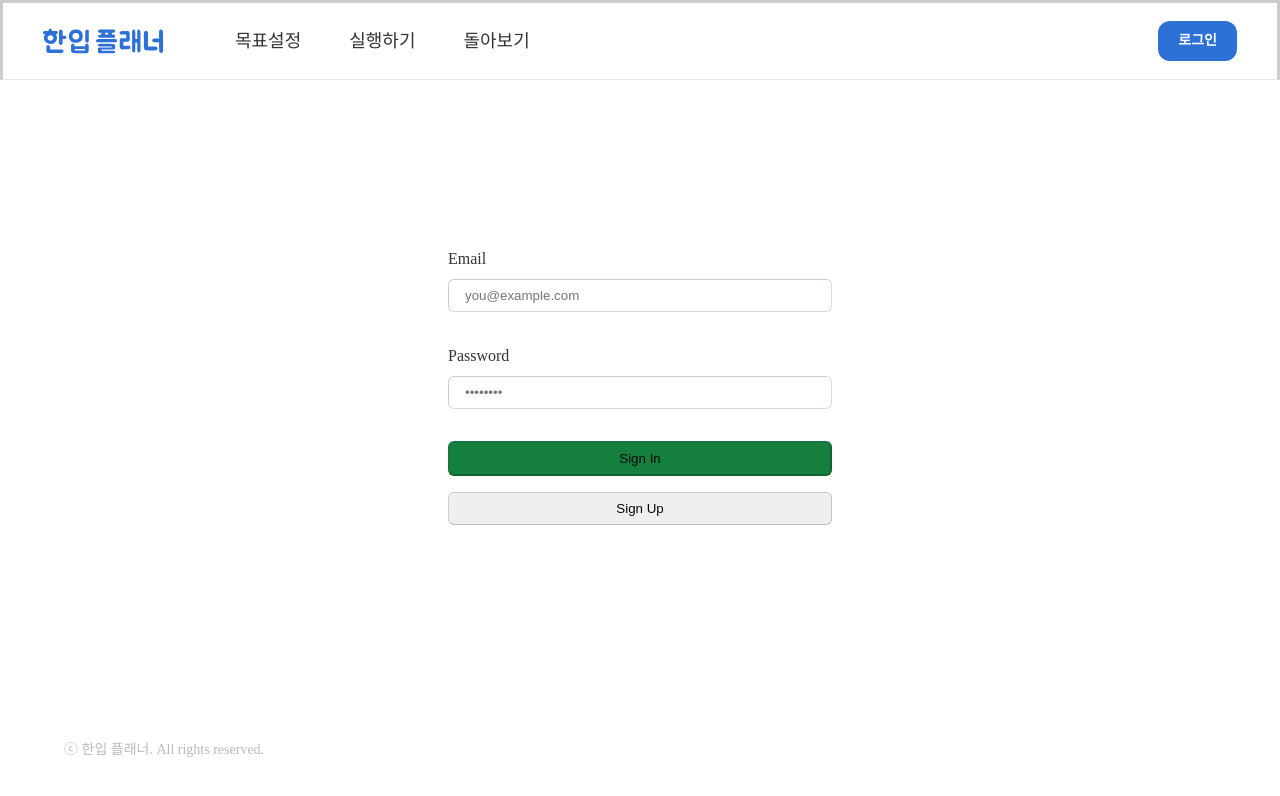
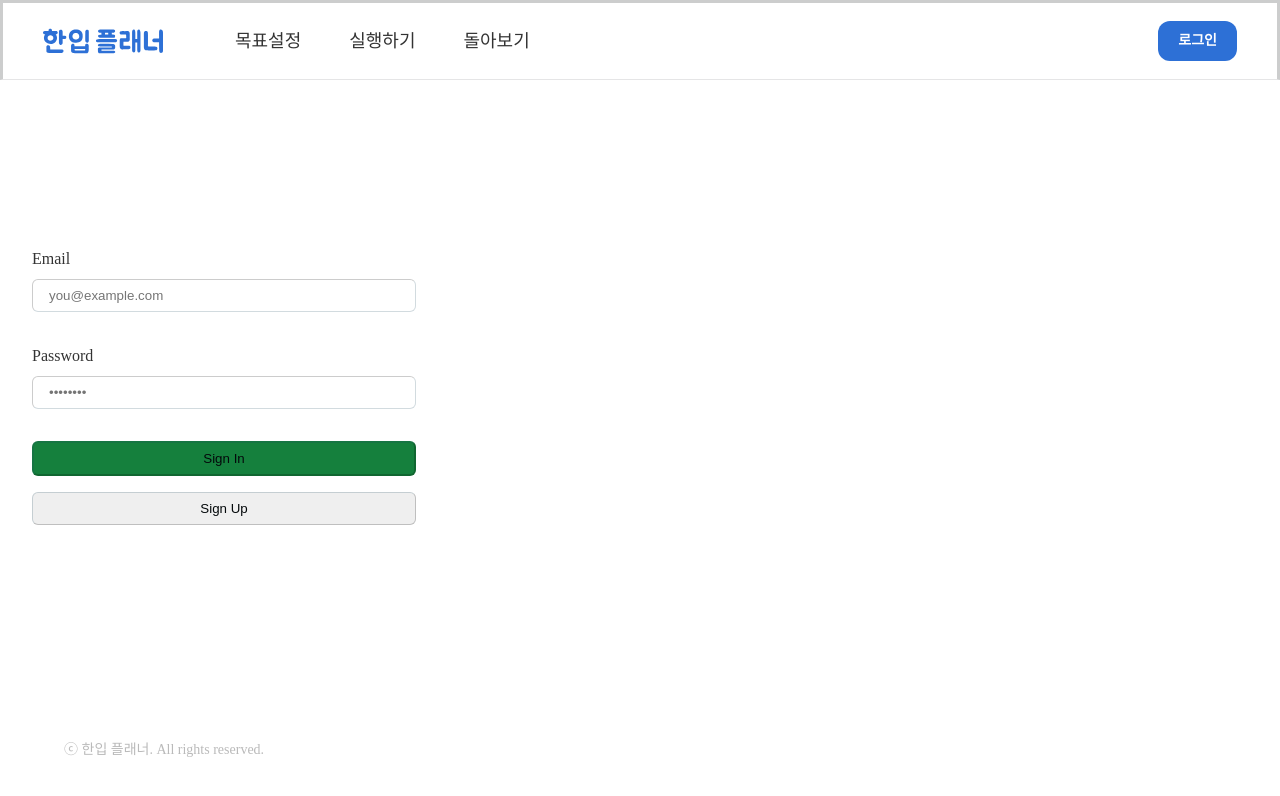
Before and after one commit to icetiredisgettingbear/one-bite-planner, a Next.js app: page /login in a window 1280 px wide. Shown: the top 796 px of the page. Built offline with nearby package versions, Linux system fonts and the light colour scheme; no server answers; a web font is replaced by a local one.

Commit message:
styles: layout 최소 높이 뷰포트로 적용

```diff
--- a/app/layout.tsx
+++ b/app/layout.tsx
@@ -4,6 +4,7 @@ import "./globals.css";
 import Header from "@/components/Header";
 import Footer from "@/components/Footer";
 import Provider from "@/components/Provider";
+import Stack from "@/components/Stack";
 
 const defaultUrl = process.env.VERCEL_URL
   ? `https://${process.env.VERCEL_URL}`
@@ -37,11 +38,13 @@ export default function RootLayout({
     <html lang="en" className={GeistSans.className}>
       <body className="bg-background text-foreground">
         <Provider>
-          <main className="min-h-screen flex flex-col items-center">
+          <Stack minHeight="100vh">
             <Header isSupabaseConnected={isSupabaseConnected} />
-            {children}
+            <Stack component="main" flex={1}>
+              {children}
+            </Stack>
             <Footer />
-          </main>
+          </Stack>
         </Provider>
       </body>
     </html>
```
